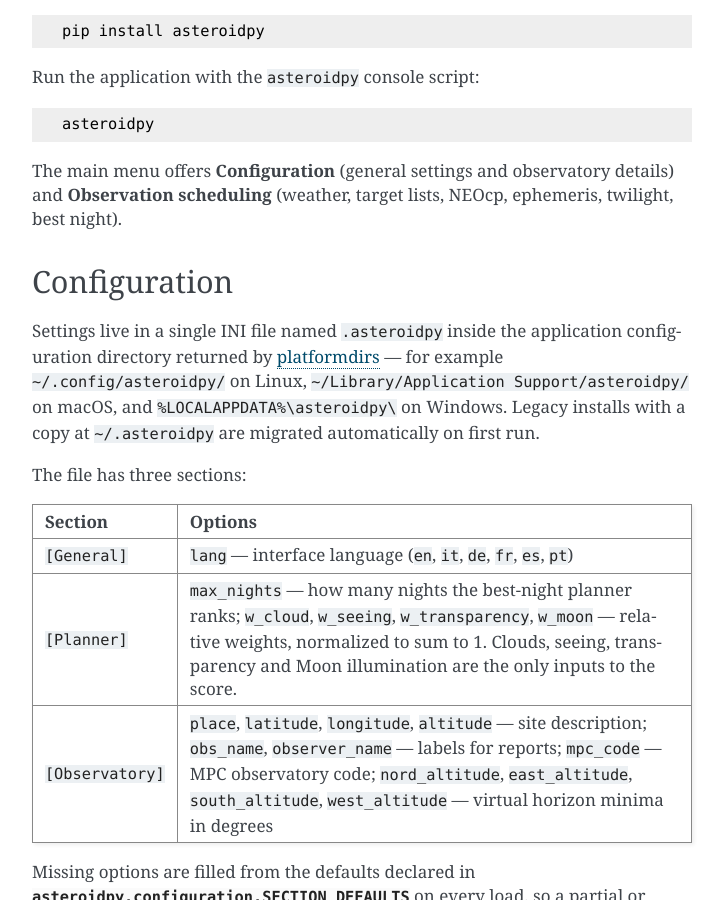
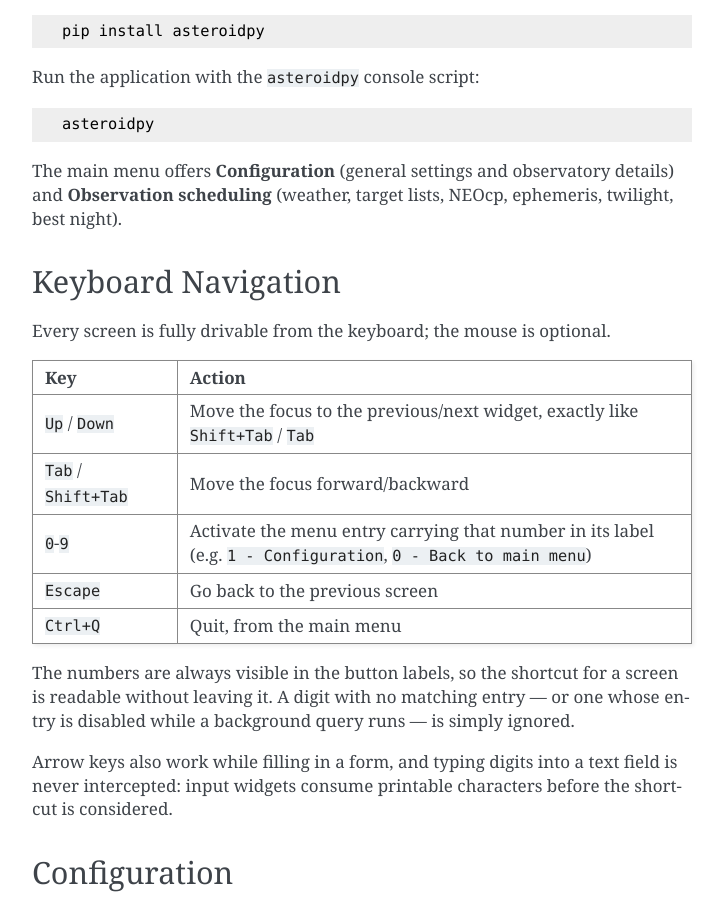
Before and after one commit to ziriuz84/asteroidpy, a Sphinx documentation site: the page built from docs/source/index.rst, in a window 1280 px wide and 900 px high, scrolled down 1093 px. Shown: the whole window, without its empty margins (388-1112 px from the left). Built offline with Sphinx 7.4.7, drawn with Linux system fonts in a browser that asks for light colours.

Commit message:
docs(interface): document the TUI keyboard navigation
Add a "Keyboard Navigation" section to README.md and docs/source/index.rst
covering the arrow-key focus movement, the digit shortcuts that activate the
numbered menu entries, Escape and Ctrl+Q, and the two edge cases: a digit with
no matching entry is ignored, and typing digits into a form field still works.
Note the MenuScreen base in the _tui_screens layout bullet and link to the new
section from there.

```diff
--- a/docs/source/asteroidpy.rst
+++ b/docs/source/asteroidpy.rst
@@ -78,7 +78,10 @@ Layout (private submodules; import only if you extend the UI):
   :func:`~asteroidpy.configuration.print_obs_config`
 * ``_tui_app`` — root Textual ``App`` subclass and ``style.tcss`` path
 * ``_tui_screens`` — ``Screen`` definitions for menus, forms, and result views
-  (refreshes the observatory summary when resuming from child editors, showing
+  (every screen derives from the shared ``MenuScreen``, which binds the arrow
+  keys to Textual's focus actions and the digits to the numbered buttons, as
+  described in :ref:`keyboard-navigation`; refreshes the observatory summary
+  when resuming from child editors, showing
   latitude, longitude and altitude in clear via
   :func:`~asteroidpy.configuration.observatory_summary_lines`, clamps MPC What's
   Observable numeric fields before POST, notifies when a locale has ``base.po``
--- a/docs/source/index.rst
+++ b/docs/source/index.rst
@@ -53,6 +53,40 @@ Run the application with the ``asteroidpy`` console script::
 The main menu offers **Configuration** (general settings and observatory
 details) and **Observation scheduling** (weather, target lists, NEOcp,
 ephemeris, twilight, best night).
+
+.. _keyboard-navigation:
+
+Keyboard Navigation
+-------------------
+
+Every screen is fully drivable from the keyboard; the mouse is optional.
+
+.. list-table::
+   :header-rows: 1
+   :widths: 22 78
+
+   * - Key
+     - Action
+   * - ``Up`` / ``Down``
+     - Move the focus to the previous/next widget, exactly like
+       ``Shift+Tab`` / ``Tab``
+   * - ``Tab`` / ``Shift+Tab``
+     - Move the focus forward/backward
+   * - ``0``-``9``
+     - Activate the menu entry carrying that number in its label (e.g.
+       ``1 - Configuration``, ``0 - Back to main menu``)
+   * - ``Escape``
+     - Go back to the previous screen
+   * - ``Ctrl+Q``
+     - Quit, from the main menu
+
+The numbers are always visible in the button labels, so the shortcut for a
+screen is readable without leaving it. A digit with no matching entry — or one
+whose entry is disabled while a background query runs — is simply ignored.
+
+Arrow keys also work while filling in a form, and typing digits into a text
+field is never intercepted: input widgets consume printable characters before
+the shortcut is considered.
 
 Configuration
 -------------
```
Also changed, not shown: README.md (+19 -0 lines).
